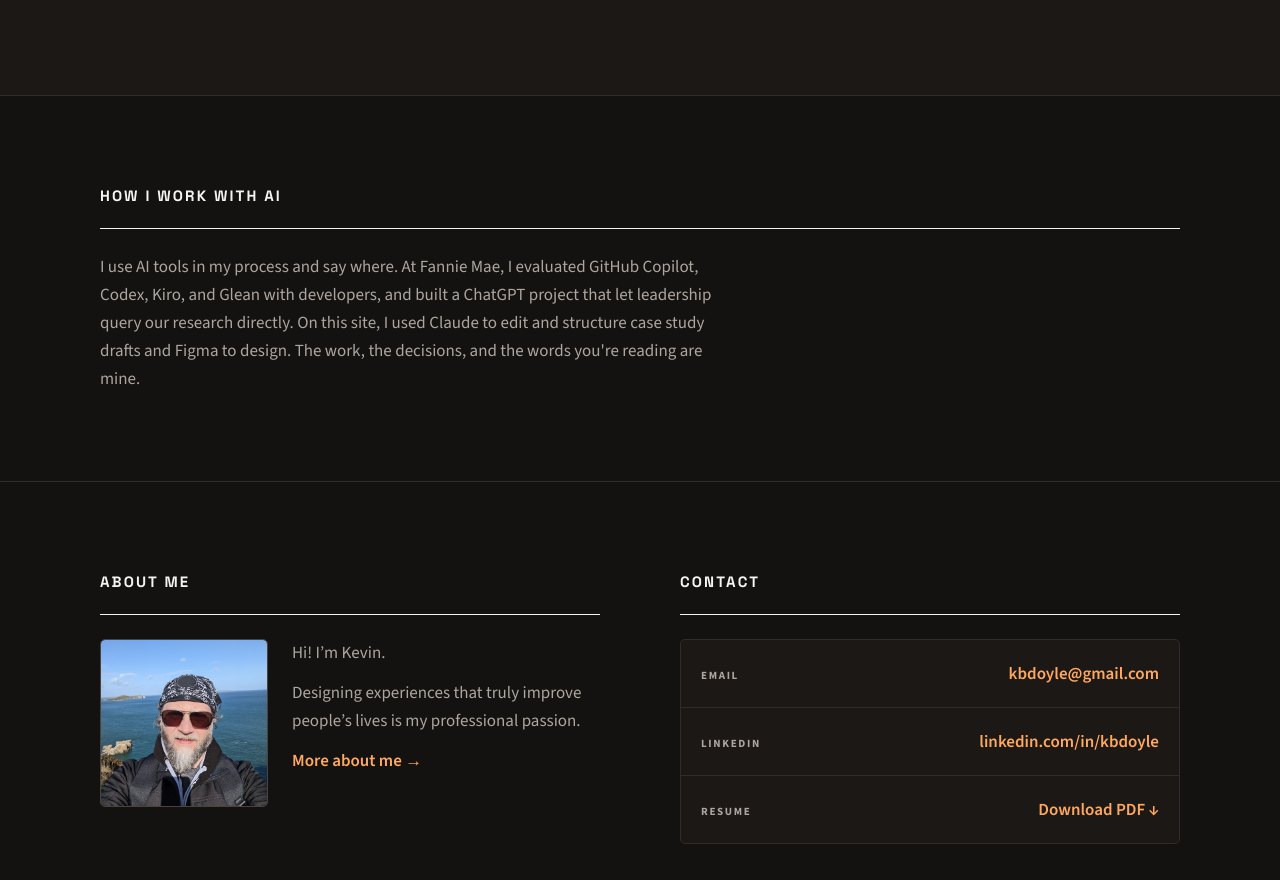
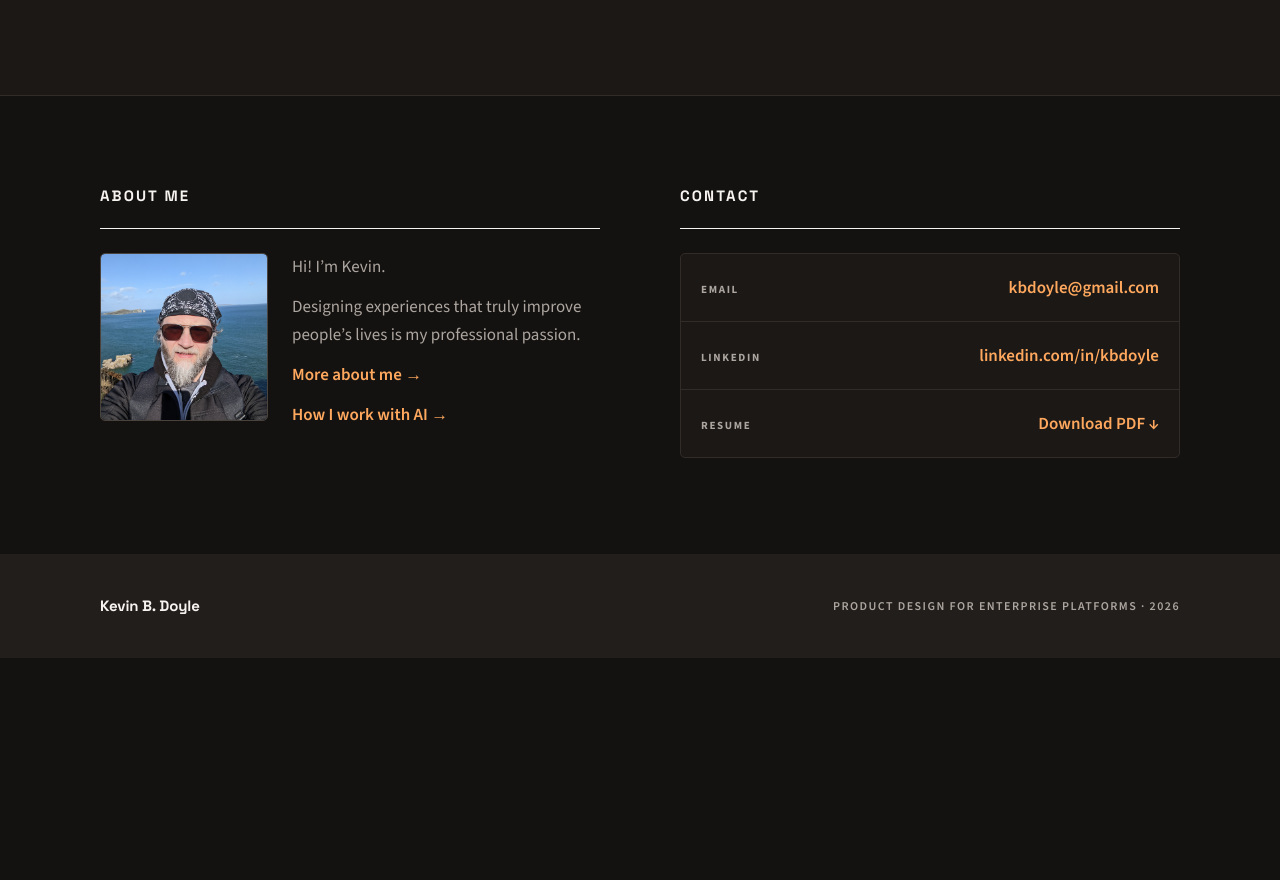
Before and after one commit to beelzebuddha/portfolio-site, a Next.js app: page / in a window 1280 px wide. Shown: the part 4848-5728 px from the top of the page. After the commit the page ends 5506 px from the top, so only its background shows below. Built offline with nearby package versions, Linux system fonts and the light colour scheme.

Commit message:
Move How I work with AI to About
Remove the section from the home page and link to /about#ai from the
About teaser.

Co-Authored-By: Claude Opus 5.5 <noreply@anthropic.com>

```diff
--- a/app/components/AboutContactSection.tsx
+++ b/app/components/AboutContactSection.tsx
@@ -28,6 +28,9 @@ export default function AboutContactSection() {
               <a href="/about" className={`${styles.link} link-underline`}>
                 More about me →
               </a>
+              <a href="/about#ai" className={`${styles.link} link-underline`}>
+                How I work with AI →
+              </a>
             </div>
           </div>
         </div>
--- a/app/components/AiPracticeSection.module.css
+++ /dev/null
@@ -1,22 +0,0 @@
-/* Section chrome and body type reuse the Resources section's values. */
-.section {
-  width: 100%;
-  display: flex;
-  justify-content: center;
-  padding: var(--space-12) 0;
-  border-bottom: 1px solid var(--line);
-}
-
-.inner {
-  display: flex;
-  flex-direction: column;
-  gap: var(--space-5);
-}
-
-.body {
-  font-family: var(--font-body), sans-serif;
-  font-size: 17px;
-  line-height: 28px;
-  color: var(--muted);
-  max-width: var(--measure-prose);
-}
--- a/app/components/AiPracticeSection.tsx
+++ /dev/null
@@ -1,20 +0,0 @@
-import SectionHeader from './SectionHeader';
-import styles from './AiPracticeSection.module.css';
-
-export default function AiPracticeSection() {
-  return (
-    <section className={styles.section}>
-      <div className={`container ${styles.inner}`}>
-        <SectionHeader label="HOW I WORK WITH AI" as="h2" />
-        <p className={styles.body}>
-          I use AI tools in my process and say where. At Fannie Mae, I evaluated
-          GitHub Copilot, Codex, Kiro, and Glean with developers, and built a
-          ChatGPT project that let leadership query our research directly. On
-          this site, I used Claude to edit and structure case study drafts and
-          Figma to design. The work, the decisions, and the words you&apos;re
-          reading are mine.
-        </p>
-      </div>
-    </section>
-  );
-}
--- a/app/page.tsx
+++ b/app/page.tsx
@@ -4,7 +4,6 @@ import Hero from './components/Hero';
 import StatsBand from './components/StatsBand';
 import CaseStudiesSection from './components/CaseStudiesSection';
 import ResourcesSection from './components/ResourcesSection';
-import AiPracticeSection from './components/AiPracticeSection';
 import AboutContactSection from './components/AboutContactSection';
 import SiteFooter from './components/SiteFooter';
 
@@ -18,7 +17,6 @@ export default function HomePage() {
         <StatsBand />
         <CaseStudiesSection />
         <ResourcesSection />
-        <AiPracticeSection />
         <AboutContactSection />
       </main>
       <SiteFooter />
```
